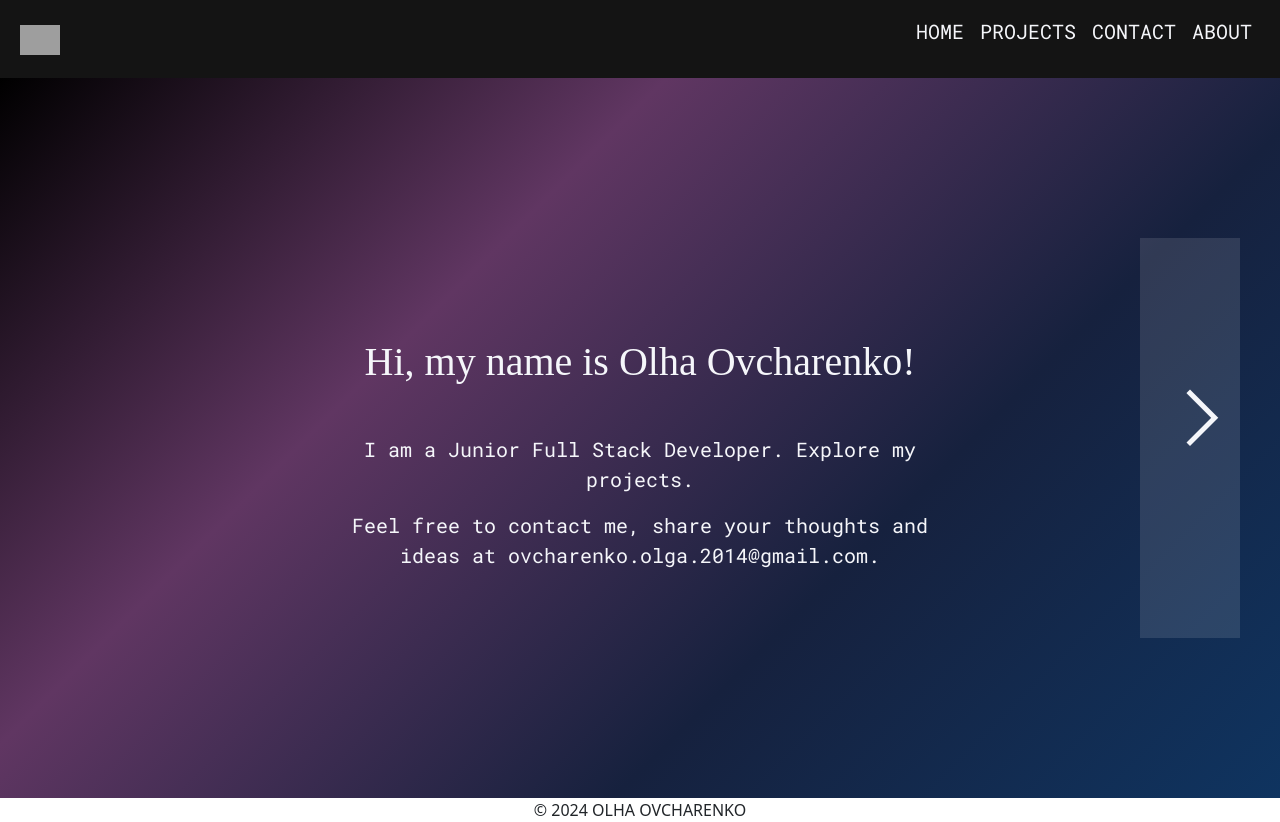
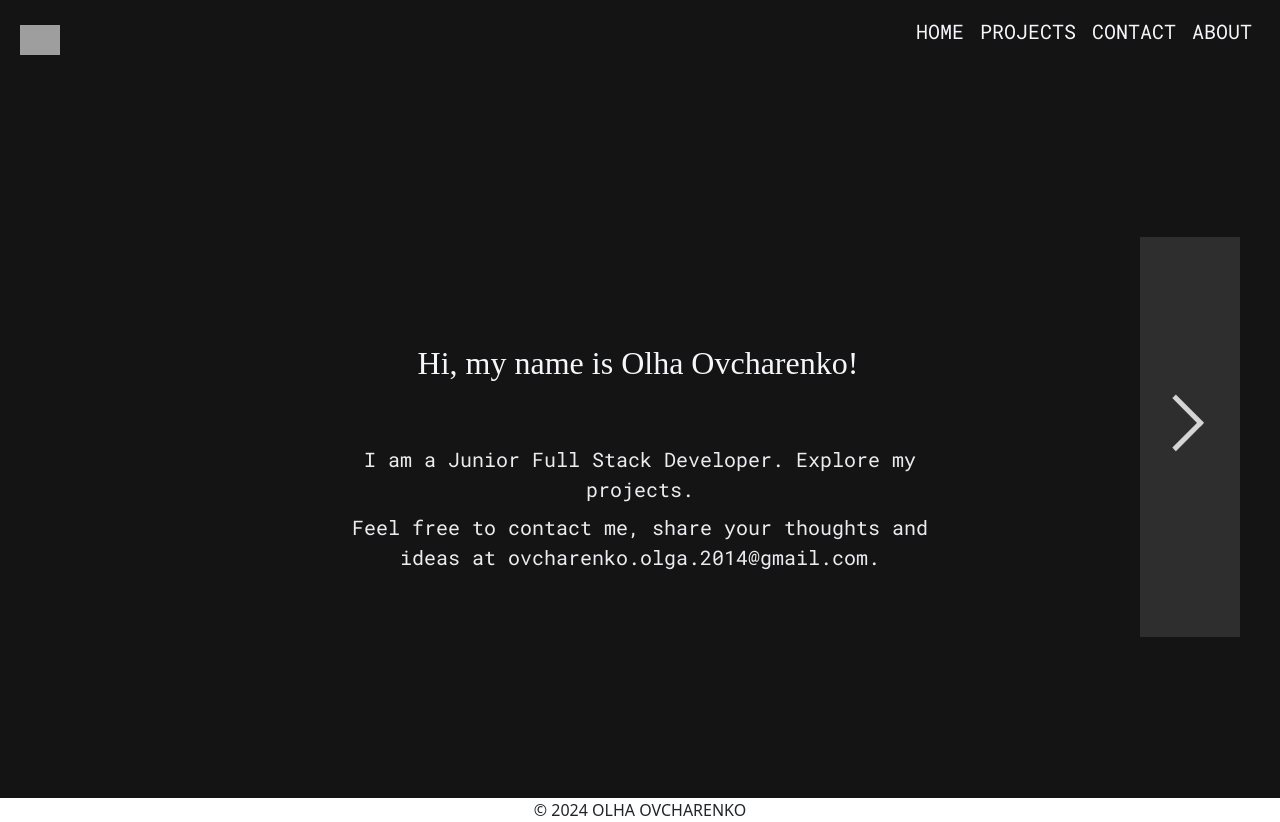
Before and after one commit to OlhaOvcharenko/Portfolio, a React (Create React App) app in the folder client/: page / in a window 1280 px wide. Built offline with nearby package versions, Linux system fonts and the light colour scheme; grey boxes are pictures that could not be loaded; a web font is replaced by a local one.

Commit message:
change styles for intro by adding animation for arrow nad text

```diff
--- a/client/src/components/Views/Intro/Intro.js
+++ b/client/src/components/Views/Intro/Intro.js
@@ -3,9 +3,11 @@ import styles from "../Intro/Intro.module.scss";
 const Intro = () => (
   <section className={styles.Intro}>
     <div className={styles.container}>
+      <div className={styles.text}>
         <h1 className="text-center my-5">Hi, my name is Olha Ovcharenko!</h1>
         <p>I am a Junior Full Stack Developer. Explore my projects.</p>
         <p>Feel free to contact me, share your thoughts and ideas at ovcharenko.olga.2014@gmail.com.</p>
+      </div>
     </div>
     <div className={styles.arrowContainer}>
       <div className={styles.arrow}></div>
--- a/client/src/components/Views/Intro/Intro.module.scss
+++ b/client/src/components/Views/Intro/Intro.module.scss
@@ -10,7 +10,8 @@
 
 .container {
   height: 90vh;
-  background: linear-gradient(135deg, #000000, #603662, #16213e, #0f3460);
+  //background: linear-gradient(135deg, #000000, #603662, #16213e, #0f3460);
+  background:  $color-on-background;
   display: flex;
   flex-direction: column;
   justify-content: center;
@@ -18,6 +19,31 @@
   color: #ffffff;
   position: relative;
 }
+
+
+.text {
+  max-width: 600px;
+  text-align: center;
+  z-index: 1;
+  overflow: hidden;
+
+  h1 {
+    display: inline-block;
+    white-space: nowrap;
+    overflow: hidden;
+    border-right: 4px solid $color-primary;
+    animation: typing 5s steps(40, end), blink-caret 0.75s step-end infinite;
+    font-size: 2rem;
+  }
+
+  p {
+    margin: 0.5rem 0;
+    opacity: 0;
+    animation: fadeIn 2s forwards;
+    animation-delay: 4s;
+  }
+}
+
 
 .arrowContainer {
   position: absolute;
@@ -30,32 +56,56 @@
   display: flex;
   justify-content: center;
   align-items: center;
+  animation: bounce 3s infinite;
 }
 
 .arrow {
   width: 40px;
   height: 40px;
-  border-right: 5px solid $color-text-light;
-  border-bottom: 5px solid  $color-text-light;
-  transform: rotate(-45deg);
-  animation: bounce 3s infinite;
+  border-right: 5px solid rgba(255, 255, 255, 0.8);
+  border-bottom: 5px solid rgba(255, 255, 255, 0.8);
+  transform: rotate(-45deg) translateY(-50%);
 }
+.arrow:hover {
+  width: 50px;
+  height: 50px;
+  transition: 0.7s;
+}
+
 
 @keyframes bounce {
   0%, 100% {
-    transform: translateY(-50%) rotate(-45deg);
+    transform: translateY(-50%);
   }
   50% {
-    transform: translateY(-55%) rotate(-45deg);
+    transform: translateY(-53%);
   }
 }
 
-/* Styling for text */
-h1 {
-  margin-bottom: 1.5rem;
+@keyframes typing {
+  from {
+    width: 0;
+  }
+  to {
+    width: 100%;
+  }
 }
 
-p {
-  max-width: 600px;
-  text-align: center;
+// Cursor blink effect
+@keyframes blink-caret {
+  from, to {
+    border-color: transparent;
+  }
+  50% {
+    border-color: $color-primary;
+  }
 }
+
+@keyframes fadeIn {
+  from {
+    opacity: 0;
+  }
+  to {
+    opacity: 1;
+  }
+}
--- a/client/src/components/Views/NavBar/NavBar.module.scss
+++ b/client/src/components/Views/NavBar/NavBar.module.scss
@@ -3,7 +3,8 @@
 .navContainer {
   margin: 0;
   padding: 15px 20px 15px 20px;
-  background-color: $color-on-background;
+  background: $color-on-background;
+  //background: linear-gradient(135deg, #000000, #603662, #16213e, #0f3460);
   //position: fixed;
 }
 
```
Lines whose indentation alone changed are shown as unchanged.
